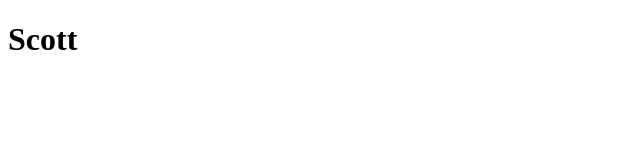
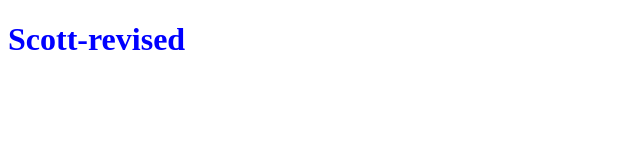
Before and after one commit to scott8893/ProductShop, a plain HTML site: page index.html in a window 1280 px wide. Shown: the whole page, without its empty margins (0-640 px from the left). Drawn offline with Linux system fonts and the light colour scheme.

Commit message:
Add CSS template

```diff
--- a/index.html
+++ b/index.html
@@ -4,8 +4,9 @@
     <meta charset="UTF-8">
     <meta name="viewport" content="width=device-width, initial-scale=1.0">
     <title>Document</title>
+    <link rel="stylesheet" href="style.css">
 </head>
 <body>
-    <h1>Scott</h1>
+    <h1>Scott-revised</h1>
 </body>
 </html>
--- /dev/null
+++ b/style.css
@@ -0,0 +1,3 @@
+h1 {
+    color:blue;
+}
```
